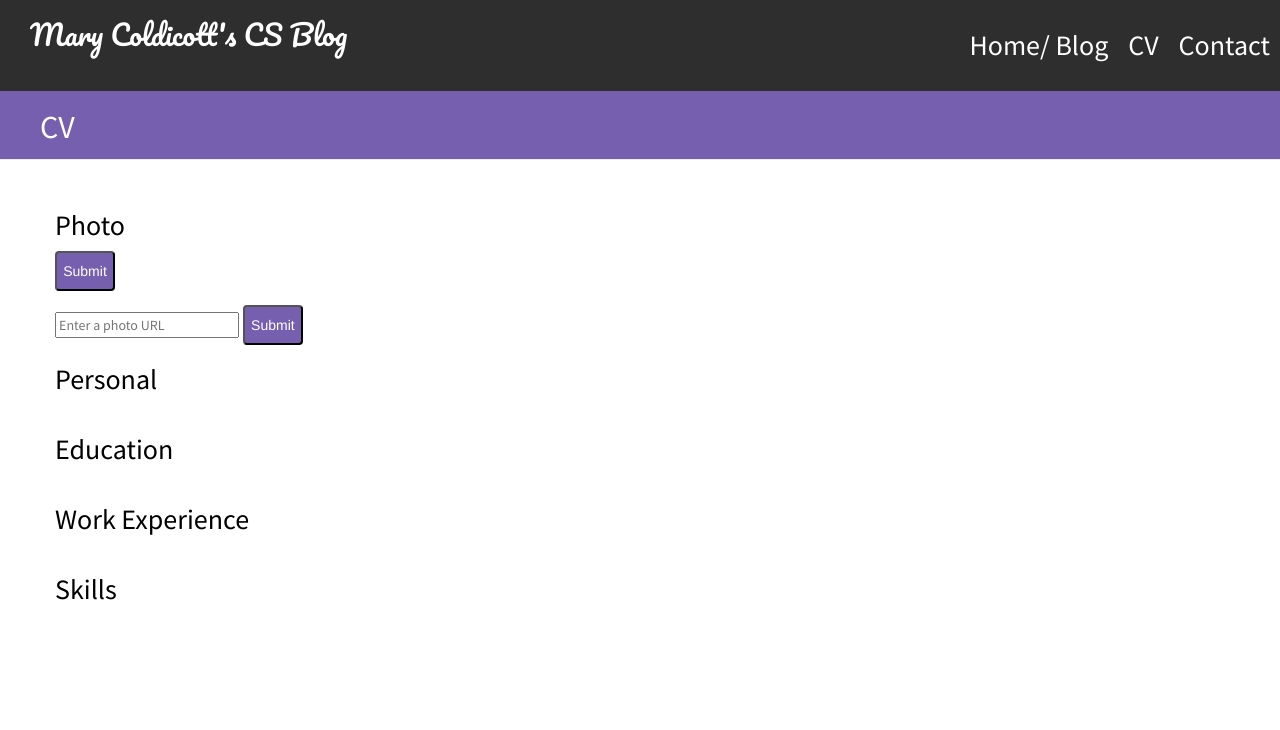
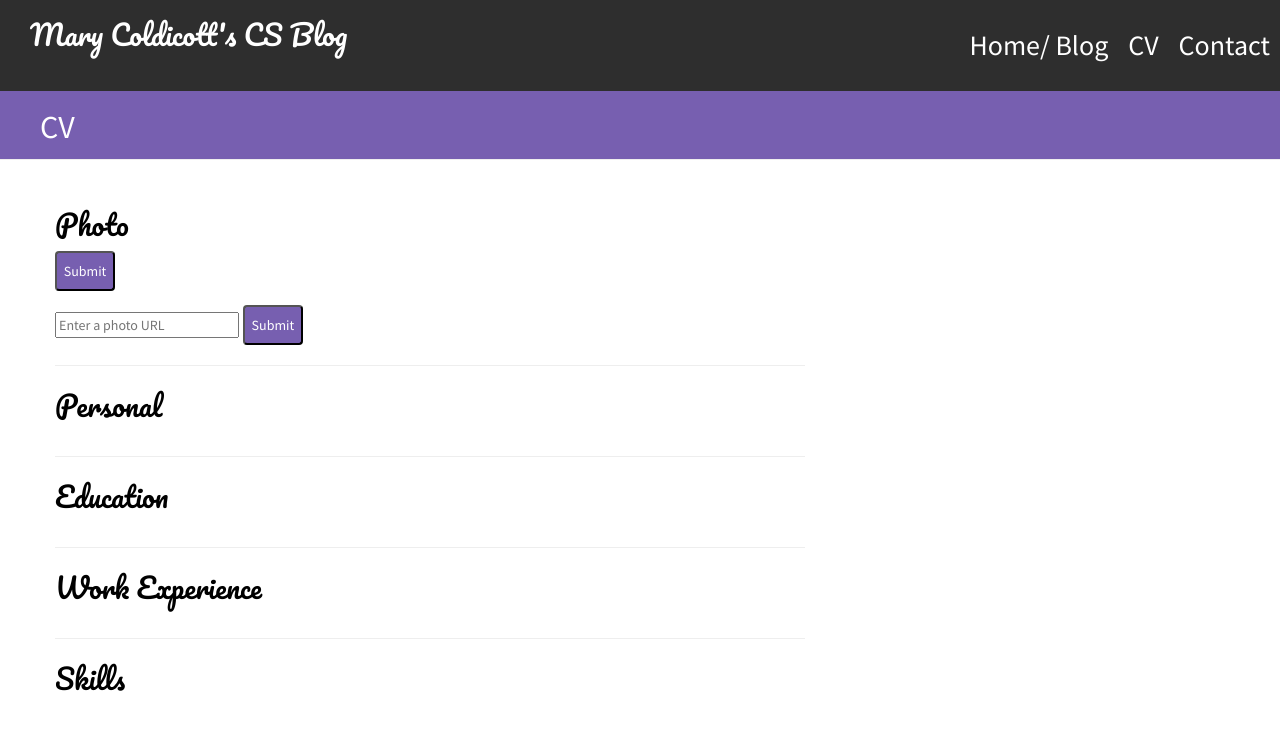
Before and after one commit to marycoldicott/my-first-blog, a Django app: page /cv/photo in a window 1280 px wide. Shown: the top 730 px of the page. Run offline with Django 3.2, Linux system fonts and the light colour scheme; data that the repository does not hold is empty; some libraries are stand-ins or nearby versions.

Commit message:
a few minor changes to css

```diff
--- a/blog/static/css/blog.css
+++ b/blog/static/css/blog.css
@@ -33,6 +33,8 @@
 	background-color: #775fb0;
 	border-radius: 4px;
 	color: white;
+	font-family: 'Source Sans Pro', sans-serif;
+	font-size: 14px;
 }
 
 .custom-button:hover {
@@ -174,7 +176,7 @@ a:hover {
 }
 
 img {
-	width: 150px;
+	width: 170px;
 	margin-bottom: 30px;
 	border-radius: 2px;
 	border-color: black;
@@ -249,3 +251,7 @@ input:placeholder {
 .header {
 	font-family: 'Pacifico', cursive; !important
 }
+
+.cursive {
+	font-family: 'Pacifico', cursive; !important
+}
--- a/blog/templates/blog/post_detail.html
+++ b/blog/templates/blog/post_detail.html
@@ -20,7 +20,7 @@
         {% if user.is_authenticated %}
         	<div class='edit-buttons'>
         		<ul>
-        			<li><a class="custom-button" href="{% url 'post_edit' pk=post.pk %}"><button type="submit" class='custom-button'>Edit</button></a></li>
+        			<li><a class="small-a" href="{% url 'post_edit' pk=post.pk %}"><button type="submit" class='custom-button'>Edit</button></a></li>
         			<li><form action="delete/" method="POST">
         				{% csrf_token %}
         				<!--<a href="delete_methode_link" onclick="return confirm('Are you sure you want to Remove?');">Remove</a>-->
--- a/lists/templates/cv.html
+++ b/lists/templates/cv.html
@@ -16,14 +16,16 @@
 	<div class="cv-content">
 	{% block photo %}
 		<div class='photo'>
-			<a href="{% url 'cv_add_photo' %}">Photo</a>
+			<a class="cursive" href="{% url 'cv_add_photo' %}">Photo</a>
+			<br>
 			<br>
 			<img src={{ area_photo.item_set.all.last.text }}>
 		</div>
 	{% endblock %}
+	<hr>
 	{% block personal %}
 		<div class='personal'>
-			<a href="{% url 'cv_add_personal' %}">Personal</a>
+			<a class="cursive" href="{% url 'cv_add_personal' %}">Personal</a>
 			<table id="id_area_table">
 				{% if area_personal_name %}
 					<tr>
@@ -49,9 +51,10 @@
     		</table>
 		</div>
 	{% endblock %}
+	<hr>
 	{% block education %}
 		<div class='education'>
-			<a href="{% url 'cv_add_education' %}">Education</a>
+			<a class="cursive" href="{% url 'cv_add_education' %}">Education</a>
 			<table id="id_area_table">
 				{% for item in area_education.item_set.all %}
 					<tr>
@@ -62,9 +65,10 @@
 			</table>
 		</div>
 	{% endblock %}
+	<hr>
 	{% block experience %}
 		<div class='experience'>
-			<a href="{% url 'cv_add_experience' %}">Work Experience</a>
+			<a class="cursive" href="{% url 'cv_add_experience' %}">Work Experience</a>
 			<table id="id_area_table">
 				{% for item in area_experience.item_set.all %}
 					<tr>
@@ -75,9 +79,10 @@
 			</table>
 		</div>
 	{% endblock %}
+	<hr>
 	{% block skills %}
 		<div class='skills'>
-			<a href="{% url 'cv_add_skills' %}">Skills</a>
+			<a class="cursive" href="{% url 'cv_add_skills' %}">Skills</a>
 			<table id="id_area_table">
 				{% for item in area_skills.item_set.all %}
 					<tr>
--- a/lists/templates/cv_add_education.html
+++ b/lists/templates/cv_add_education.html
@@ -1,6 +1,6 @@
 {% extends 'cv.html' %}
 {% block education %}
-	<h3>Education</h3>
+	<h3 class="cursive">Education</h3>
 	{% if create %}
 		<form method="POST" action="/cv/education/create">
 			<input name="type_" value="education" class='hidden'/>{% csrf_token %}
--- a/lists/templates/cv_add_experience.html
+++ b/lists/templates/cv_add_experience.html
@@ -1,6 +1,6 @@
 {% extends 'cv.html' %}
 {% block experience %}
-	<h3>Work Experience</h3>
+	<h3 class="cursive">Work Experience</h3>
 	{% if create %}
 		<form method="POST" action="/cv/experience/create">
 			<input name="type_" value="experience" class='hidden'/>{% csrf_token %}
--- a/lists/templates/cv_add_personal.html
+++ b/lists/templates/cv_add_personal.html
@@ -1,6 +1,6 @@
 {% extends 'cv.html' %}
 {% block personal %}
-	<h3>Personal Details</h3>
+	<h3 class="cursive">Personal Details</h3>
 	{% if create %}
 		<form method="POST" action="/cv/personal/create">
 			<input name="type_" value="personal" class='hidden'/>{% csrf_token %}
--- a/lists/templates/cv_add_photo.html
+++ b/lists/templates/cv_add_photo.html
@@ -1,6 +1,6 @@
 {% extends 'cv.html' %}
 {% block photo %}
-	<h3>Photo</h3>
+	<h3 class="cursive">Photo</h3>
 	{% if create %}
 		<form method="POST" action="/cv/photo/create">
 			<input name="type_" value="photo" class='hidden'/>{% csrf_token %}
--- a/lists/templates/cv_add_skills.html
+++ b/lists/templates/cv_add_skills.html
@@ -1,6 +1,6 @@
 {% extends 'cv.html' %}
 {% block skills %}
-	<h3>Skills</h3>
+	<h3 class="cursive">Skills</h3>
 	{% if create %}
 		<form method="POST" action="/cv/skills/create">
 			<input name="type_" value="skills" class='hidden'/>{% csrf_token %}
--- a/lists/templates/cv_detail.html
+++ b/lists/templates/cv_detail.html
@@ -5,7 +5,6 @@
 	{% if user.is_authenticated %}
 	<div class='edit-buttons'>
         <ul>
-
         	<li><form action="delete/" method="POST">
         		{% csrf_token %}
         		<!--<a href="delete_methode_link" onclick="return confirm('Are you sure you want to Remove?');">Remove</a>-->
```
